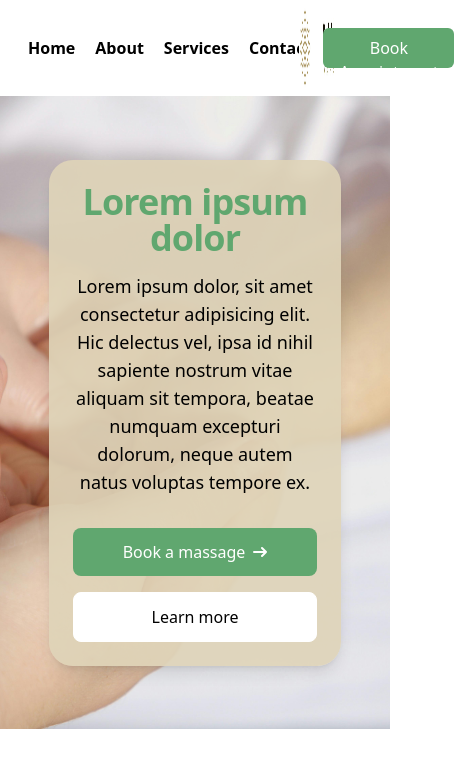
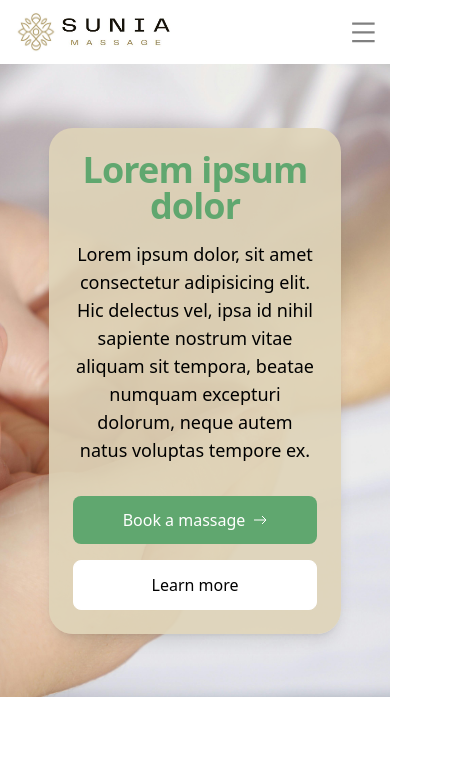
Before and after one commit to ShawnRSidwell/suniamassage, a React (Vite) app: page /home in a window 390 px wide. Shown: the top 768 px of the page, 454 px wide, since content can reach past the window. Built offline with nearby package versions, Linux system fonts and the light colour scheme.

Commit message:
Add navbar to menu

```diff
--- a/package.json
+++ b/package.json
@@ -11,7 +11,8 @@
   },
   "dependencies": {
     "react": "^18.2.0",
-    "react-dom": "^18.2.0"
+    "react-dom": "^18.2.0",
+    "react-icons": "^5.2.1"
   },
   "devDependencies": {
     "@types/react": "^18.2.66",
--- a/src/pages/Home.jsx
+++ b/src/pages/Home.jsx
@@ -1,9 +1,11 @@
+import Card from "../ui/Card";
 import Jumbotron from "../ui/Jumbotron";
 
 function Home() {
   return (
-    <div className="flex justify-center items-center">
+    <div className="flex flex-col justify-center items-center">
       <Jumbotron />
+      <Card />
     </div>
   );
 }
--- /dev/null
+++ b/src/ui/Card.jsx
@@ -0,0 +1,5 @@
+function Card({ image, title, description }) {
+  return <div> </div>;
+}
+
+export default Card;
--- a/src/ui/Header.jsx
+++ b/src/ui/Header.jsx
@@ -1,8 +1,85 @@
 import { Link } from "react-router-dom";
 import Button from "./Button";
+import { useEffect, useState } from "react";
+import { AiFillCloseCircle, AiOutlineMenu } from "react-icons/ai";
 
 function Header() {
+  const [windowDimension, setWindowDimension] = useState(null);
+  const [isMenuOpen, setIsMenuOpen] = useState(false);
+
+  function toggleMenu() {
+    setIsMenuOpen(() => !isMenuOpen);
+  }
+
+  useEffect(() => {
+    setWindowDimension(window.innerWidth);
+  }, []);
+
+  useEffect(() => {
+    function handleResize() {
+      setWindowDimension(window.innerWidth);
+    }
+
+    window.addEventListener("resize", handleResize);
+    return () => window.removeEventListener("resize", handleResize);
+  }, []);
+
+  const isMobile = windowDimension <= 640;
+
   return (
+    <>
+      {isMobile ? (
+        <header>
+          <div className="flex items-center justify-between w-full py-2">
+            <div className="flex items-center gap-1 mx-4">
+              <img className="w-10 h-10" src="/sunia-massage-icon.JPG" />
+              <img className="w-28 h-12 py-2" src="/sunia-massage-title.JPG" />
+            </div>
+            <button className="px-3" onClick={toggleMenu}>
+              {isMenuOpen ? (
+                <AiFillCloseCircle color="grey" size="1.8em" />
+              ) : (
+                <AiOutlineMenu color="grey" size="1.8em" />
+              )}
+            </button>
+          </div>
+          {isMenuOpen && (
+            <nav>
+              <ul className="flex flex-col items-center basis-full">
+                <li>
+                  <Link to="/" className=" hover:text-gray-300 font-semibold">
+                    Home
+                  </Link>
+                </li>
+                <li>
+                  <Link
+                    to="/about"
+                    className=" hover:text-gray-300 font-semibold"
+                  >
+                    About
+                  </Link>
+                </li>
+                <li>
+                  <Link
+                    to="/services"
+                    className=" hover:text-gray-300 font-semibold"
+                  >
+                    Services
+                  </Link>
+                </li>
+                <li>
+                  <Link
+                    to="/contact"
+                    className=" hover:text-gray-300 font-semibold"
+                  >
+                    Contact
+                  </Link>
+                </li>
+              </ul>
+            </nav>
+          )}
+        </header>
+      ) : (
         <header className="my-2 px-7 flex justify-between">
           <nav className="flex items-center justify-start">
             <ul className="flex gap-5">
@@ -12,17 +89,26 @@ function Header() {
                 </Link>
               </li>
               <li>
-            <Link to="/about" className=" hover:text-gray-300 font-semibold">
+                <Link
+                  to="/about"
+                  className=" hover:text-gray-300 font-semibold"
+                >
                   About
                 </Link>
               </li>
               <li>
-            <Link to="/services" className=" hover:text-gray-300 font-semibold">
+                <Link
+                  to="/services"
+                  className=" hover:text-gray-300 font-semibold"
+                >
                   Services
                 </Link>
               </li>
               <li>
-            <Link to="/contact" className=" hover:text-gray-300 font-semibold">
+                <Link
+                  to="/contact"
+                  className=" hover:text-gray-300 font-semibold"
+                >
                   Contact
                 </Link>
               </li>
@@ -30,12 +116,17 @@ function Header() {
           </nav>
           <div className="flex gap-3 items-center justify-center">
             <img className="w-[100px] h-[80px]" src="/sunia-massage-icon.JPG" />
-        <img className="w-[200px] h-[60px]" src="/sunia-massage-title.JPG" />
+            <img
+              className="w-[200px] h-[60px]"
+              src="/sunia-massage-title.JPG"
+            />
           </div>
           <div className="flex items-center">
             <Button className={"h-1/2"}> Book Appointment</Button>
           </div>
         </header>
+      )}
+    </>
   );
 }
 
--- a/src/ui/Jumbotron.jsx
+++ b/src/ui/Jumbotron.jsx
@@ -29,9 +29,9 @@ function Jumbotron() {
               >
                 <path
                   stroke="currentColor"
-                  stroke-linecap="round"
-                  stroke-linejoin="round"
-                  stroke-width="2"
+                  // stroke-linecap="round"
+                  // stroke-linejoin="round"
+                  // stroke-width="2"
                   d="M1 5h12m0 0L9 1m4 4L9 9"
                 />
               </svg>
```
Also changed, not shown: src/ui/Nav.jsx (added), 1 other file (tests, documents, lock files or other folders). Lines whose indentation alone changed are shown as unchanged.
